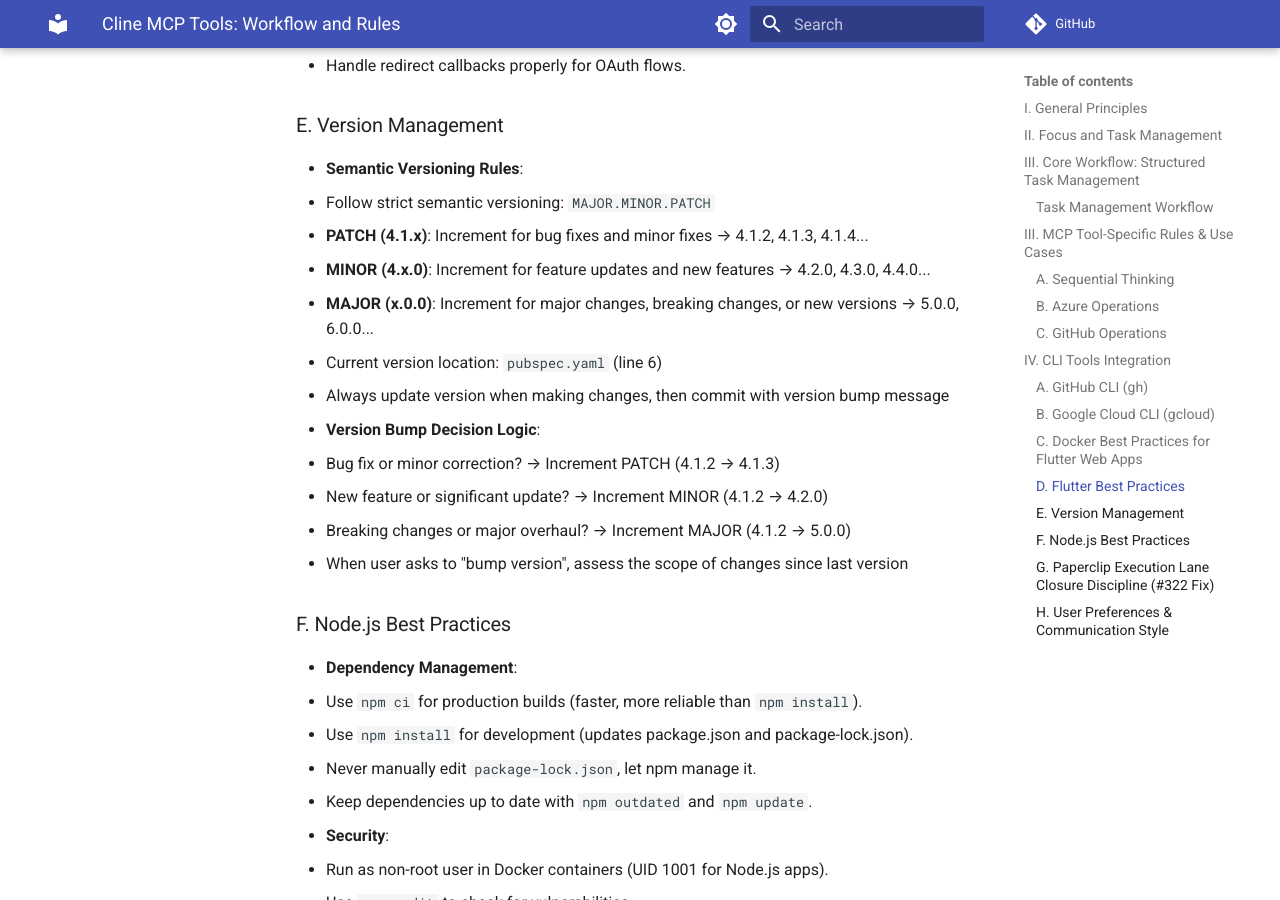
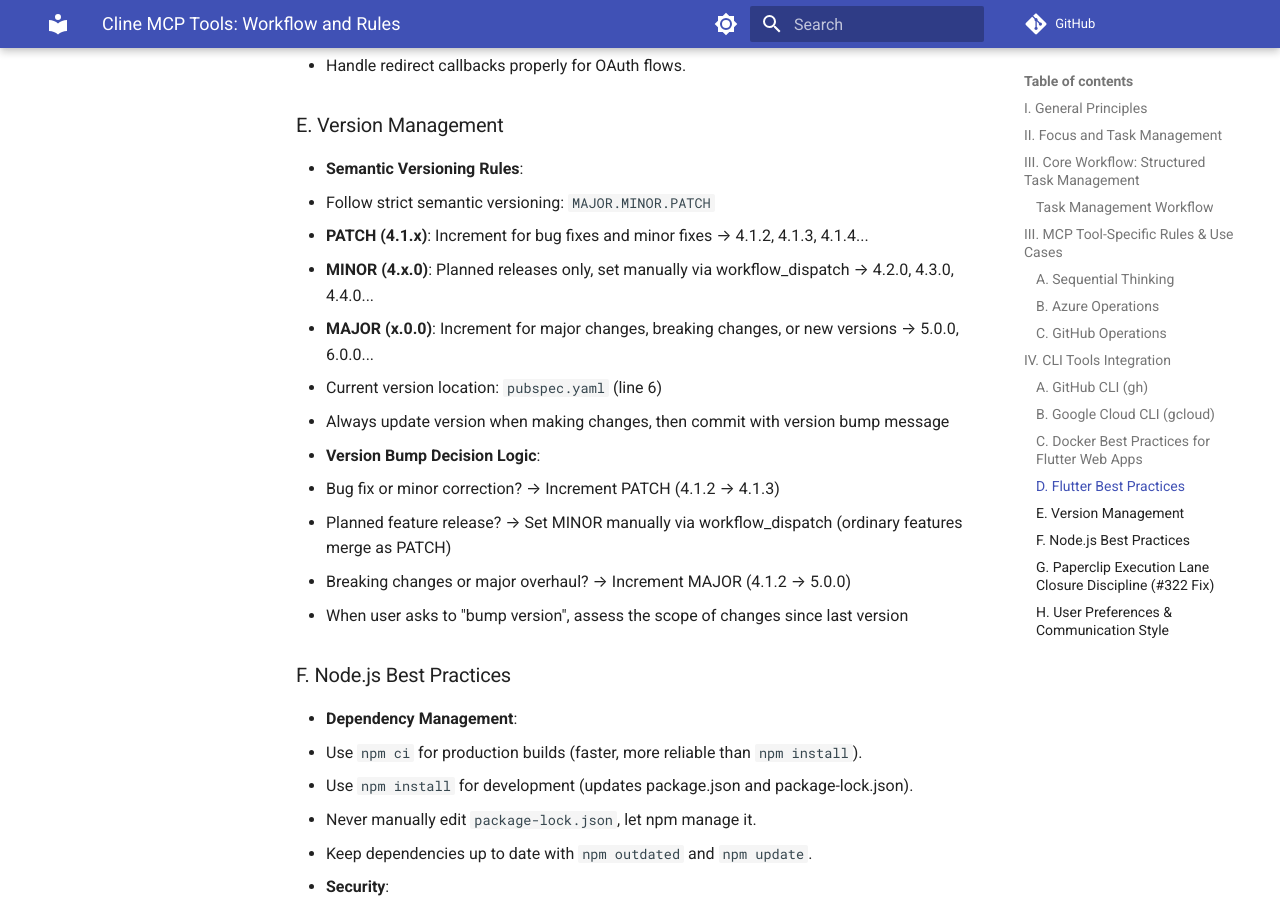
Before and after one commit to pistisAI/pistisai-app, an MkDocs documentation site: the page built from docs/development/MCP_WORKFLOW_AND_RULES.md, in a window 1280 px wide and 900 px high, scrolled down 6630 px. Built offline with MkDocs 1.6.1 and Material for MkDocs 9.7.7, drawn with Linux system fonts in a browser that asks for light colours; comment, search, counter and statistics services are not loaded.

Commit message:
docs(release): feat is a patch; minor is a manual release
auto-version-bump.yml header, MCP_WORKFLOW_AND_RULES.md, and QWEN.md still
described feat -> minor after #771 changed the rule. Align them.
Minor is set via workflow_dispatch with bump: minor.

```diff
--- a/docs/development/MCP_WORKFLOW_AND_RULES.md
+++ b/docs/development/MCP_WORKFLOW_AND_RULES.md
@@ -178,14 +178,14 @@ In addition to MCP servers, I will leverage powerful command-line interface (CLI
 * **Semantic Versioning Rules**:
   * Follow strict semantic versioning: `MAJOR.MINOR.PATCH`
   * **PATCH (4.1.x)**: Increment for bug fixes and minor fixes → 4.1.2, 4.1.3, 4.1.4...
-  * **MINOR (4.x.0)**: Increment for feature updates and new features → 4.2.0, 4.3.0, 4.4.0...
+  * **MINOR (4.x.0)**: Planned releases only, set manually via workflow_dispatch → 4.2.0, 4.3.0, 4.4.0...
   * **MAJOR (x.0.0)**: Increment for major changes, breaking changes, or new versions → 5.0.0, 6.0.0...
   * Current version location: `pubspec.yaml` (line 6)
   * Always update version when making changes, then commit with version bump message
 
 * **Version Bump Decision Logic**:
   * Bug fix or minor correction? → Increment PATCH (4.1.2 → 4.1.3)
-  * New feature or significant update? → Increment MINOR (4.1.2 → 4.2.0)
+  * Planned feature release? → Set MINOR manually via workflow_dispatch (ordinary features merge as PATCH)
   * Breaking changes or major overhaul? → Increment MAJOR (4.1.2 → 5.0.0)
   * When user asks to "bump version", assess the scope of changes since last version
 
```
Also changed, not shown: docs/development/QWEN.md (+1 -1 lines), 1 other file.
